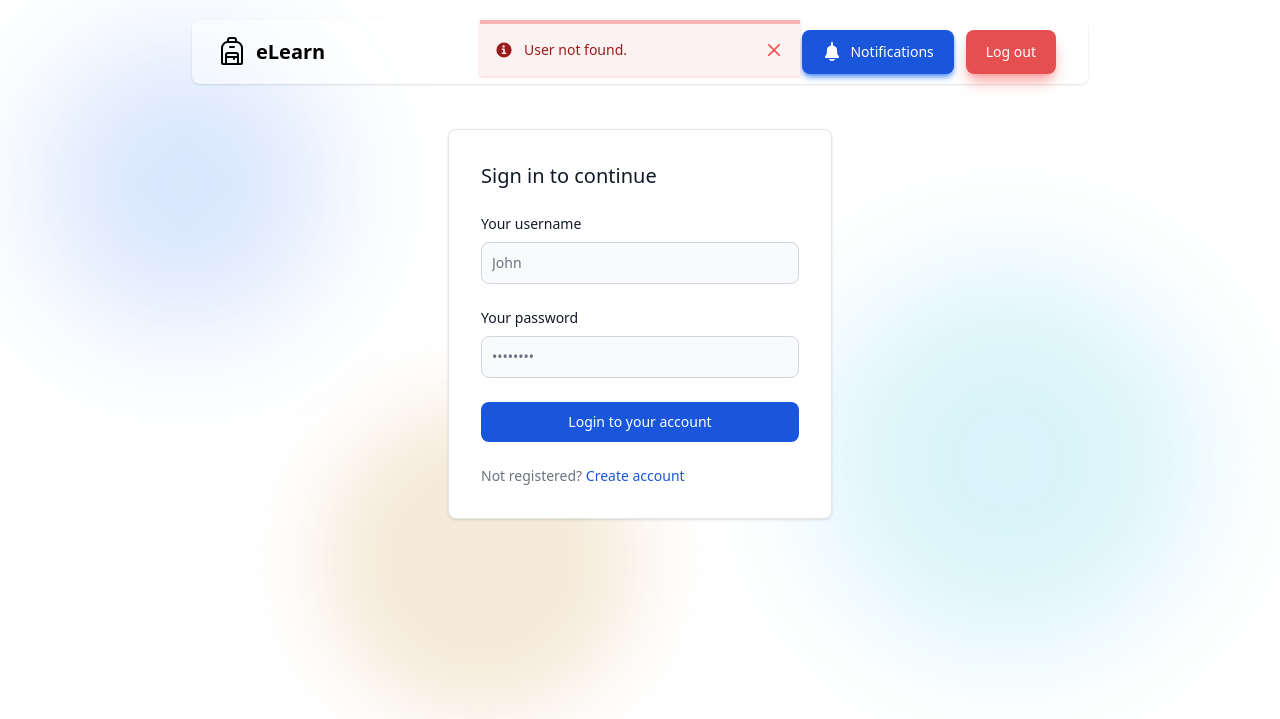
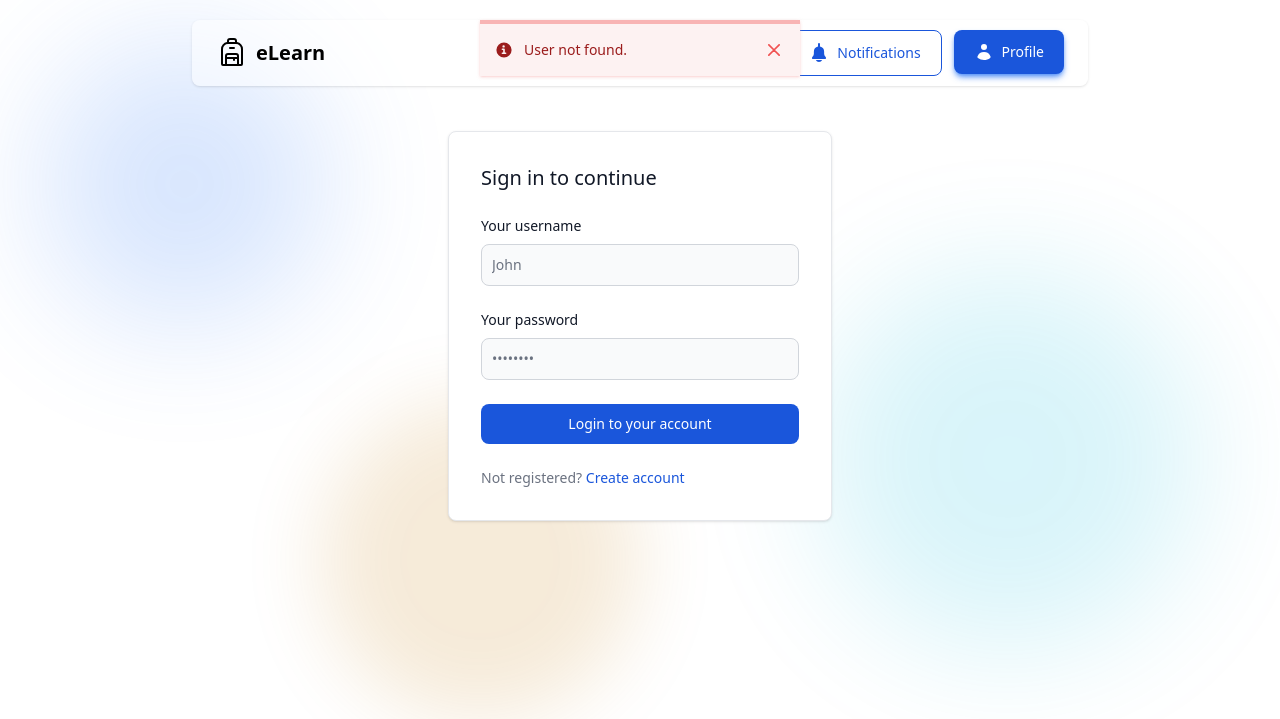
Before and after one commit to Jx1126/awd-final, a Django app: page /user/home/ in a window 1280 px wide. Shown: the top 719 px of the page. Run offline with Django 5.2, Linux system fonts and the light colour scheme; the visitor is signed in with stand-in values (Sample User, id 1); style sheets or scripts are compiled from the project's sources; parts of the project's set-up code (start-up, migrations or seed data) failed here and were passed over; some libraries are stand-ins or nearby versions.

Commit message:
style(base): enhance notification dropdown and profile design

```diff
--- a/elearning/templates/base.html
+++ b/elearning/templates/base.html
@@ -64,9 +64,10 @@
         </a>
         <div class="flex items-center lg:order-2">
           {% if user.is_authenticated %}
+            <div class="flex justify-end gap-3">
               {% comment %} Notification Dropdown {% endcomment %}
-            <div class="flex justify-end gap-3">
-              <button id="dropdownNotificationButton" data-dropdown-toggle="dropdownNotification" class="relative inline-flex items-center transition ease-in-out hover:cursor-pointer shadow-md shadow-blue-500/80 px-5 py-3 text-sm font-medium text-center text-white bg-blue-700 rounded-lg hover:bg-blue-800 focus:ring-4 focus:outline-none focus:ring-blue-300">
+              <div>
+                <button id="dropdownNotificationButton" data-dropdown-toggle="dropdownNotification" class="relative inline-flex items-center transition ease-in-out hover:cursor-pointer px-5 py-3 text-sm font-medium text-center text-blue-700 bg-transparent border border-blue-700 hover:bg-blue-700 rounded-lg focus:ring-4 focus:outline-none focus:ring-blue-300 hover:text-white">
                   <svg class="w-5 h-5 me-2" aria-hidden="true" xmlns="http://www.w3.org/2000/svg" fill="currentColor" viewBox="0 0 14 20"><path d="M12.133 10.632v-1.8A5.406 5.406 0 0 0 7.979 3.57.946.946 0 0 0 8 3.464V1.1a1 1 0 0 0-2 0v2.364a.946.946 0 0 0 .021.106 5.406 5.406 0 0 0-4.154 5.262v1.8C1.867 13.018 0 13.614 0 14.807 0 15.4 0 16 .538 16h12.924C14 16 14 15.4 14 14.807c0-1.193-1.867-1.789-1.867-4.175ZM3.823 17a3.453 3.453 0 0 0 6.354 0H3.823Z"/></svg>
                   <span class="sr-only">Notifications</span>
                   Notifications
@@ -103,10 +104,33 @@
                     </div>
                   </a>
                 </div>
-
-              <a href="/user/logout/" class="px-5 py-3 me-2 text-sm font-medium text-white bg-red-600/80 shadow-lg ease-in-out transition shadow-red-400/70 rounded-lg hover:bg-red-700 focus:ring-4 focus:ring-red-300 focus:outline-none">Log out</a>
               </div>
 
+              {% comment %} Profile Menu {% endcomment %}
+              <div>
+                <button id="dropdownUserAvatarButton" data-dropdown-toggle="dropdownAvatar" class="relative inline-flex gap-2 items-center transition ease-in-out hover:cursor-pointer shadow-md shadow-blue-500/80 px-5 py-3 text-sm font-medium text-center text-white bg-blue-700 rounded-lg hover:bg-blue-800 focus:ring-4 focus:outline-none focus:ring-blue-300" type="button">
+                  <span class="sr-only">Open user menu</span>
+                  <svg xmlns="http://www.w3.org/2000/svg" viewBox="0 0 20 20" fill="currentColor" class="size-5"><path d="M10 8a3 3 0 1 0 0-6 3 3 0 0 0 0 6ZM3.465 14.493a1.23 1.23 0 0 0 .41 1.412A9.957 9.957 0 0 0 10 18c2.31 0 4.438-.784 6.131-2.1.43-.333.604-.903.408-1.41a7.002 7.002 0 0 0-13.074.003Z" /></svg>
+                  Profile
+                </button>
+
+                <div id="dropdownAvatar" class="z-10 hidden bg-white divide-y divide-gray-100 rounded-lg shadow-md w-44 p-1">
+                  <div class="px-4 py-3 text-sm text-gray-900">
+                    <div>{{ user.username}}</div>
+                    <div class="font-medium truncate">{{ user.email }}</div>
+                  </div>
+                  <ul class="py-2 text-sm text-gray-700" aria-labelledby="dropdownUserAvatarButton">
+                    <li>
+                      <a href="#" class="block px-4 py-2 hover:bg-gray-100">User Profile</a>
+                      <a href="#" class="block px-4 py-2 hover:bg-gray-100">Edit Profile</a>
+                    </li>
+                  </ul>
+                  <div class="py-2">
+                    <a href="/user/logout/" class="block px-4 py-2 text-sm text-gray-700 hover:bg-gray-100">Sign out</a>
+                  </div>
+                </div>
+              </div>
+            </div>
           {% else %}
             <a href="/user/login/" class="text-gray-800 hover:bg-gray-50 focus:ring-4 focus:ring-gray-300 font-medium rounded-lg text-sm me-2 lg:px-5 py-3 px-5 lg:py-2.5 mr-2 focus:outline-none">Log in</a>
             <a href="/user/register/" class="px-5 py-3 me-2 text-sm font-medium text-white bg-blue-700 rounded-lg shadow-lg ease-in-out transition shadow-blue-400/70 hover:bg-blue-800 focus:ring-4 focus:ring-blue-300 focus:outline-none">Get started</a>
```
Lines whose indentation alone changed are shown as unchanged.
